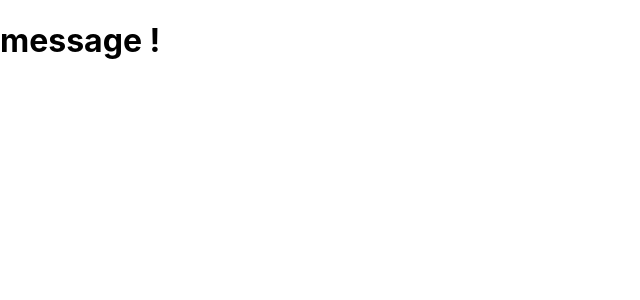
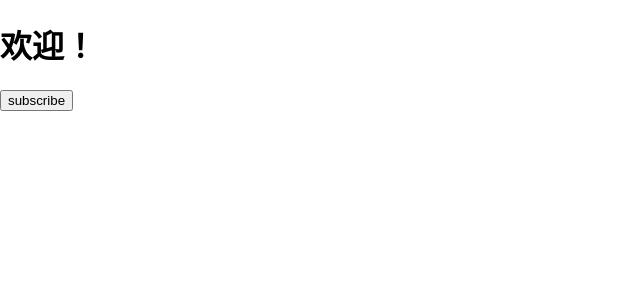
Before and after one commit to JohnLeeWH/OPS, a React (Create React App) app in the folder ops-page/: page / in a window 1280 px wide. Shown: the top 300 px of the page, without its empty margins (0-640 px from the left). Built offline with nearby package versions, Linux system fonts and the light colour scheme.

Commit message:
test state 3

```diff
--- a/ops-page/src/components/Message.js
+++ b/ops-page/src/components/Message.js
@@ -1,9 +1,23 @@
 import React, { Component } from "react";
 
 class Message extends Component {
+    constructor() {
+        super();
+        this.state = {
+            message: "欢迎！",
+        };
+    }
+    changeMessage() {
+        this.setState({ message: "click!" });
+    }
     render() {
-        return <h1>message !</h1>;
-    }
+        return (
+            <div>
+                <h1>{this.state.message}</h1>
+                <button onClick={() => this.changeMessage()}>subscribe</button>
+            </div >
+        );
+    };
 };
 
 export default Message;
```
